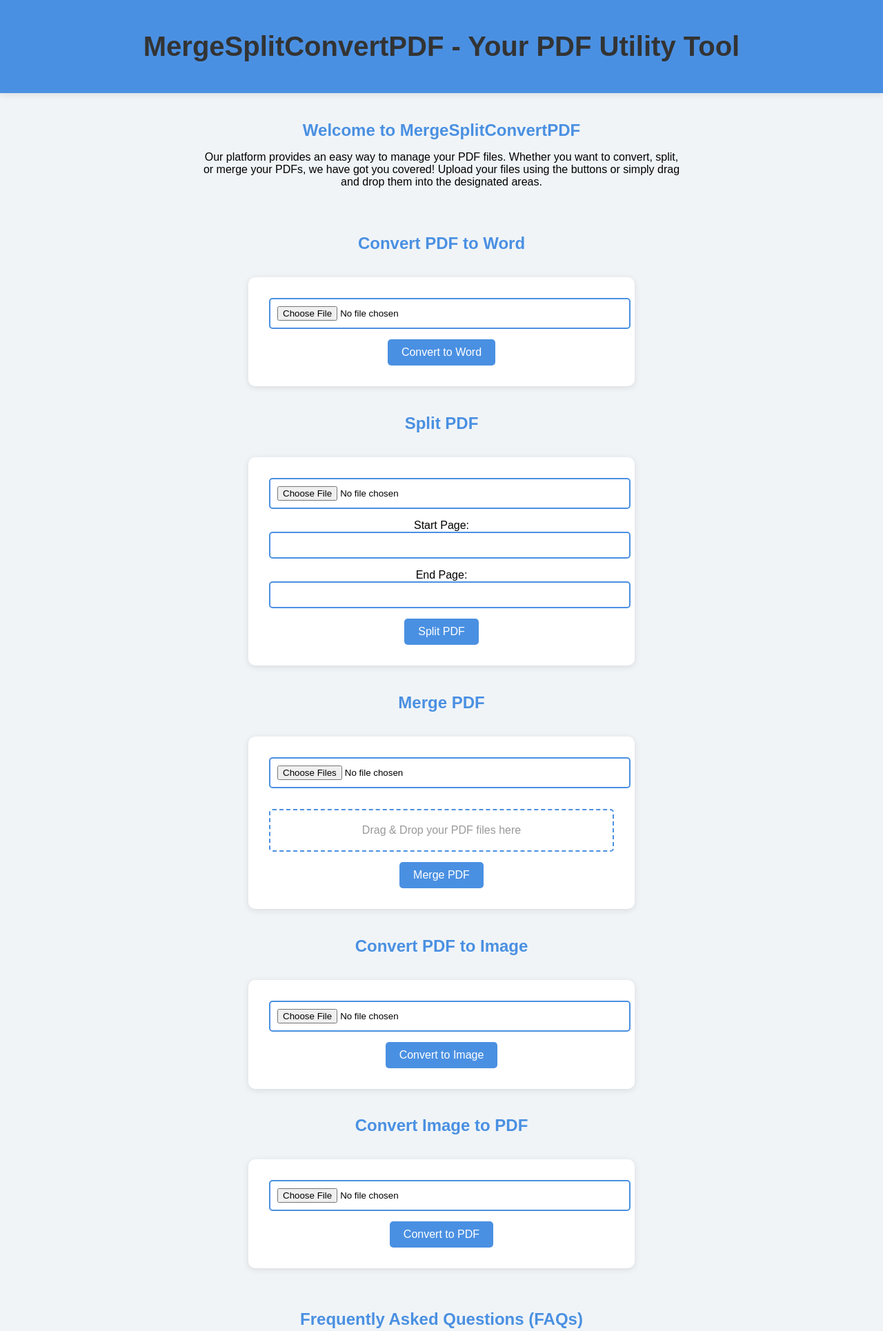
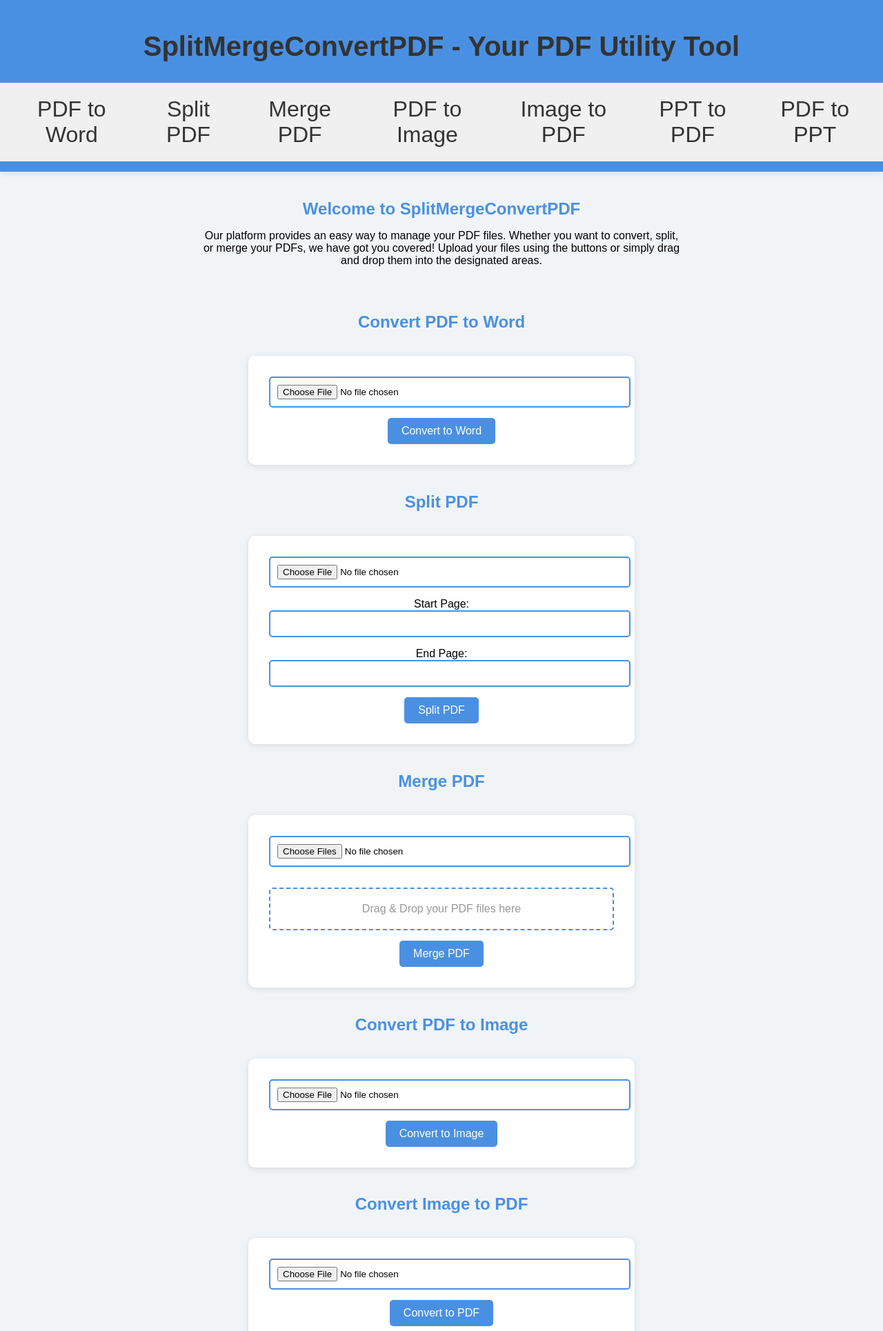
Before and after one commit to ketansonawane7/workonpdf, a Flask app: page / in a window 1280 px wide. Shown: the top 1930 px of the page at 69% size. Run offline with Flask 3, Linux system fonts and the light colour scheme.

Commit message:
Update index.html

```diff
--- a/templates/index.html
+++ b/templates/index.html
@@ -5,39 +5,68 @@
     <meta name="viewport" content="width=device-width, initial-scale=1.0">
 
     <!-- SEO Meta Tags -->
-    <meta name="description" content="Merge, split, and convert PDF files for free. Use MergeSplitConvertPDF to handle all your PDF needs, from merging documents to converting them to word and images.">
-    <meta name="keywords" content="PDF, merge PDF, split PDF, convert PDF, PDF to Word, PDF to image, image to PDF, pdf split, pdf merge, convert pdf to word, pdf to jpg, pdf to png, free pdf to word, free merge pdf, free split pdf, free pdf to jpeg, free pdf to png">
+    <meta name="description" content="Merge, split, and convert PDF files for free. Use SplitMergeConvertPDF to handle all your PDF needs, from merging documents to converting them to word and images.">
+    <meta name="keywords" content="PDF, merge PDF, split PDF, convert PDF, PDF to Word, PDF to image, image to PDF, pdf split, pdf merge, convert pdf to word, pdf to jpg, pdf to png, free pdf to word, free merge pdf, free split pdf, free pdf to jpeg, free pdf to png, ppt to pdf, pdf to ppt">
     <meta name="robots" content="index, follow">
 
     <!-- Open Graph Tags for better social sharing -->
-    <meta property="og:title" content="MergeSplitConvertPDF - Your PDF Utility Tool">
-    <meta property="og:description" content="Easily merge, split, and convert PDF files. Try MergeSplitConvertPDF today.">
-    <meta property="og:url" content="https://www.mergesplitconvertpdf.com">
+    <meta property="og:title" content="SplitMergeConvertPDF - Your PDF Utility Tool">
+    <meta property="og:description" content="Easily merge, split, and convert PDF files. Try SplitMergeConvertPDF today.">
+    <meta property="og:url" content="https://www.splitmergeconvertpdf.com">
     <meta property="og:type" content="website">
 
-    <title>MergeSplitConvertPDF - Merge, Split, Convert PDFs Easily</title>
+    <title>SplitMergeConvertPDF - Merge, Split, Convert PDFs Easily</title>
 
     <link rel="stylesheet" href="{{ url_for('static', filename='css/styles.css') }}">
+    <style>
+        /* Simple styling for the navigation tabs */
+        .nav-tabs {
+            display: flex;
+            justify-content: center;
+            background-color: #f0f0f0;
+            padding: 10px;
+        }
+        .nav-tabs a {
+            margin: 0 15px;
+            text-decoration: none;
+            color: #333;
+            padding: 10px;
+            border-radius: 5px;
+            transition: background-color 0.3s;
+        }
+        .nav-tabs a:hover {
+            background-color: #d0d0d0;
+        }
+    </style>
 </head>
 <body>
     <header>
-        <h1>MergeSplitConvertPDF - Your PDF Utility Tool</h1>
+        <h1>SplitMergeConvertPDF - Your PDF Utility Tool</h1>
+        <nav class="nav-tabs">
+            <a href="#convert_pdf_to_word">PDF to Word</a>
+            <a href="#split_pdf">Split PDF</a>
+            <a href="#merge_pdf">Merge PDF</a>
+            <a href="#convert_pdf_to_image">PDF to Image</a>
+            <a href="#convert_image_to_pdf">Image to PDF</a>
+            <a href="#convert_ppt_to_pdf">PPT to PDF</a>
+            <a href="#convert_pdf_to_ppt">PDF to PPT</a>
+        </nav>
     </header>
     <main>
         <section class="intro">
-            <h2>Welcome to MergeSplitConvertPDF</h2>
+            <h2>Welcome to SplitMergeConvertPDF</h2>
             <p>Our platform provides an easy way to manage your PDF files. Whether you want to convert, split, or merge your PDFs, we have got you covered! Upload your files using the buttons or simply drag and drop them into the designated areas.</p>
         </section>
 
         <!-- Convert PDF to Word -->
-        <h2>Convert PDF to Word</h2>
+        <h2 id="convert_pdf_to_word">Convert PDF to Word</h2>
         <form action="/convert_pdf_to_word" method="post" enctype="multipart/form-data">
             <input type="file" name="file" required>
             <button type="submit">Convert to Word</button>
         </form>
 
         <!-- Split PDF -->
-        <h2>Split PDF</h2>
+        <h2 id="split_pdf">Split PDF</h2>
         <form action="/split_pdf" method="post" enctype="multipart/form-data">
             <input type="file" name="file" required>
             <label for="start_page">Start Page:</label>
@@ -48,7 +77,7 @@
         </form>
 
         <!-- Merge PDF with drag-and-drop -->
-        <h2>Merge PDF</h2>
+        <h2 id="merge_pdf">Merge PDF</h2>
         <form action="/merge_pdf" method="post" enctype="multipart/form-data" class="drag-drop">
             <input type="file" name="files" multiple required>
             <div class="drop-area" ondragover="event.preventDefault()" ondrop="handleDrop(event)">
@@ -58,18 +87,57 @@
         </form>
 
         <!-- Convert PDF to Image -->
-        <h2>Convert PDF to Image</h2>
+        <h2 id="convert_pdf_to_image">Convert PDF to Image</h2>
         <form action="/convert_pdf_to_image" method="post" enctype="multipart/form-data">
             <input type="file" name="file" required>
             <button type="submit">Convert to Image</button>
         </form>
 
         <!-- Convert Image to PDF -->
-        <h2>Convert Image to PDF</h2>
+        <h2 id="convert_image_to_pdf">Convert Image to PDF</h2>
         <form action="/convert_image_to_pdf" method="post" enctype="multipart/form-data">
             <input type="file" name="file" required>
             <button type="submit">Convert to PDF</button>
         </form>
+
+        <!-- Convert PPT to PDF -->
+        <h2 id="convert_ppt_to_pdf">Convert PPT to PDF</h2>
+        <form action="/convert_ppt_to_pdf" method="post" enctype="multipart/form-data">
+            <input type="file" name="file" required>
+            <button type="submit">Convert to PDF</button>
+        </form>
+
+        <!-- Convert PDF to PPT -->
+        <h2 id="convert_pdf_to_ppt">Convert PDF to PPT</h2>
+        <form action="/convert_pdf_to_ppt" method="post" enctype="multipart/form-data">
+            <input type="file" name="file" required>
+            <button type="submit">Convert to PPT</button>
+        </form>
+
+        <!-- New Blog Section -->
+        <section class="blog">
+            <h2>Latest Blog Posts</h2>
+            <article>
+                <h3>1. How to Merge PDF Files Easily</h3>
+                <p>Merging PDF files is simple and efficient. You can easily combine multiple PDFs into one document using our tool. Just upload the files and click merge!</p>
+            </article>
+            <article>
+                <h3>2. Splitting PDF Documents: A Quick Guide</h3>
+                <p>Need to extract specific pages from a PDF? Our split feature allows you to select the pages you want and create a new PDF with just those pages.</p>
+            </article>
+            <article>
+                <h3>3. Converting PDF to Word: The Benefits</h3>
+                <p>Converting PDF files to Word format can help in editing and reusing content easily. Use our PDF to Word converter for quick results.</p>
+            </article>
+            <article>
+                <h3>4. Image to PDF Conversion: A Handy Tool</h3>
+                <p>Our platform supports converting images to PDFs effortlessly. Just upload your images, and they will be converted to a high-quality PDF.</p>
+            </article>
+            <article>
+                <h3>5. Understanding Different PDF File Formats</h3>
+                <p>Learn about the various formats of PDFs and their uses. Our guide will help you understand which format is best for your needs.</p>
+            </article>
+        </section>
 
         <!-- New FAQ Section for SEO -->
         <section class="faq">
@@ -94,7 +162,7 @@
     </main>
 
     <footer>
-        <p>© 2024 MergeSplitConvertPDF - PDF Utility Tool</p>
+        <p>© 2024 SplitMergeConvertPDF - PDF Utility Tool</p>
     </footer>
 
     <script>
```
